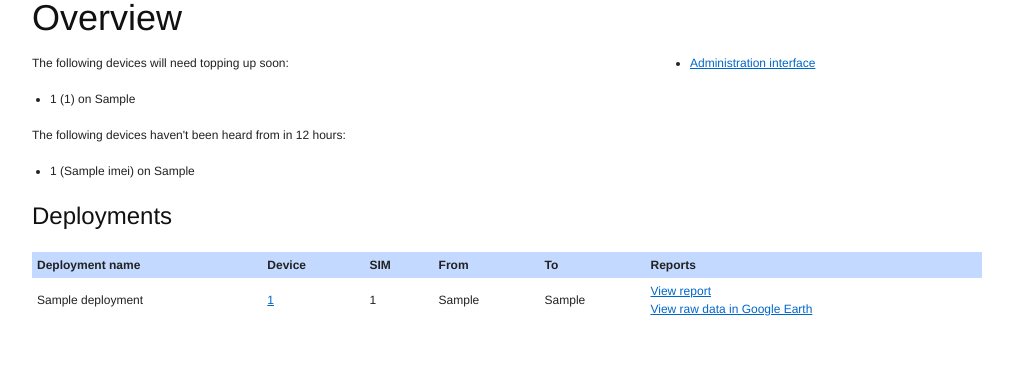
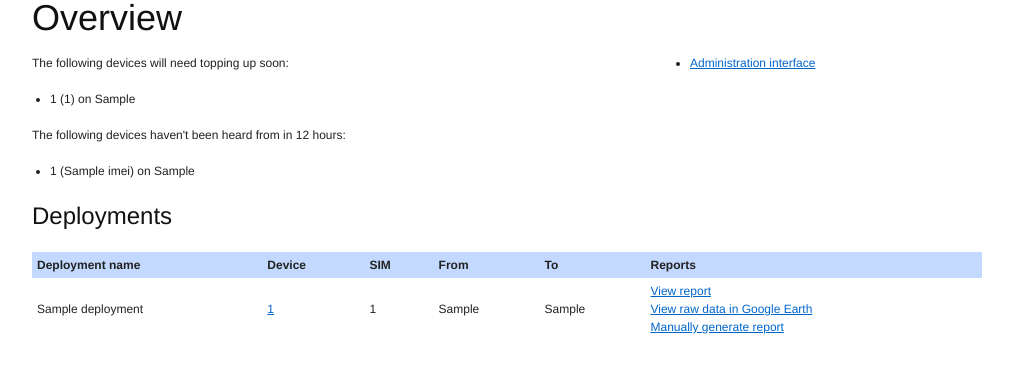
Before and after one commit to ox-it/socTrack, a Django app: template manager/templates/manager/index.html in a window 1280 px wide. Shown: the top 373 px of the page, without its empty margins (133-1146 px from the left). Run offline with Django 3.2, Linux system fonts and the light colour scheme; the template is opened without the code that fills it: most values are stand-ins (such as "Sample title", 1, 10 or a date in 2020).

Commit message:
Add option to manually regenerate data

```diff
--- a/analyser/views.py
+++ b/analyser/views.py
@@ -8,7 +8,7 @@ from django.template import RequestContext
 
 from manager.models import Deployment
 from analyser.models import Cluster
-from analyser.analyse import THRESHOLD_ACCURACY
+from analyser.analyse import analyse, THRESHOLD_ACCURACY
 from logger.models import Location
 
 @login_required
@@ -70,6 +70,9 @@ def render_report(request, deployment):
             view_date = None
             pass
 
+    if request.GET.get('regenerate') is not None:
+        analyse(deployment.device)
+
     lines = []
     cluster_points = set([l for cluster in Cluster.for_deployment(deployment) for l in cluster.locations.all()])
     dates = set()
--- a/manager/templates/manager/index.html
+++ b/manager/templates/manager/index.html
@@ -59,7 +59,7 @@
                             <td>{{ deployment.sim.local_id }}</td>
                             <td>{{ deployment.survey_start }}</td>
                             <td>{{ deployment.survey_end }}</td>
-                            <td><a href="analyser/{{ deployment.pk }}.html">View report</a><br/><a href="/analyser/{{ deployment.pk }}.kml">View raw data in Google Earth</a></td>
+                            <td><a href="analyser/{{ deployment.pk }}.html">View report</a><br/><a href="/analyser/{{ deployment.pk }}.kml">View raw data in Google Earth</a><br /><a href="analyser/{{ deployment.pk }}.html?regenerate=true">Manually generate report</a></td>
                         </tr>
                     {% endfor %}
                 </tbody>
```
